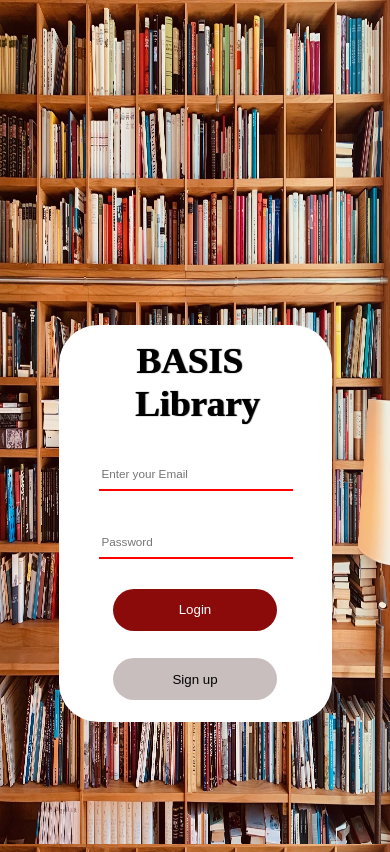
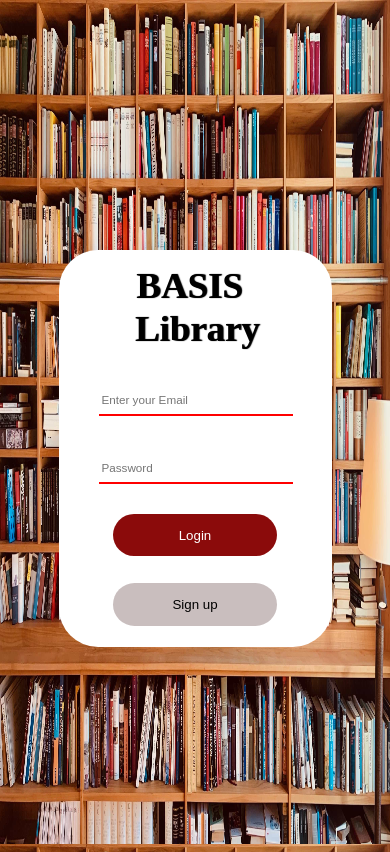
Before and after one commit to Unbeatable0826/Library_Committee, a website with bundled scripts: page public/Login_Folder/login.html in a window 390 px wide. Built offline with nearby package versions, Linux system fonts and the light colour scheme; no server answers; a web font is replaced by a local one.

Commit message:
Fixed Center allignment for the Login Page

```diff
--- a/public/Login_Folder/login.css
+++ b/public/Login_Folder/login.css
@@ -175,6 +175,7 @@ opacity: 0.5;
         font-size: 3vw;
     }
     .flex_sec2{
+        margin-top: -20%;
         width: 100%;
         height: 100%;
         display: flex;
```
